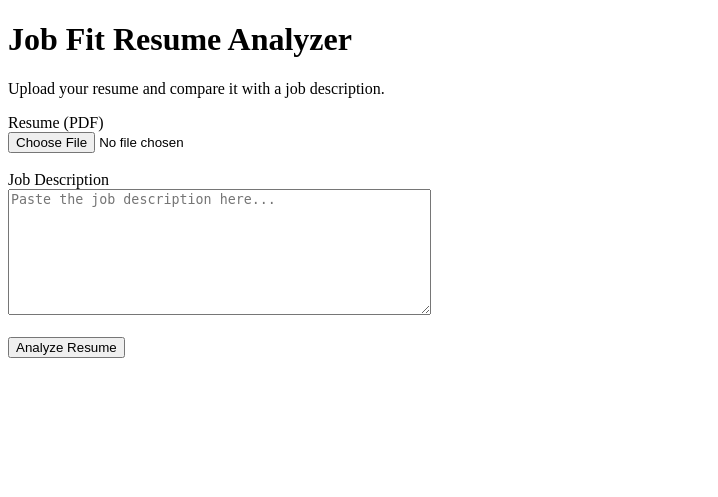
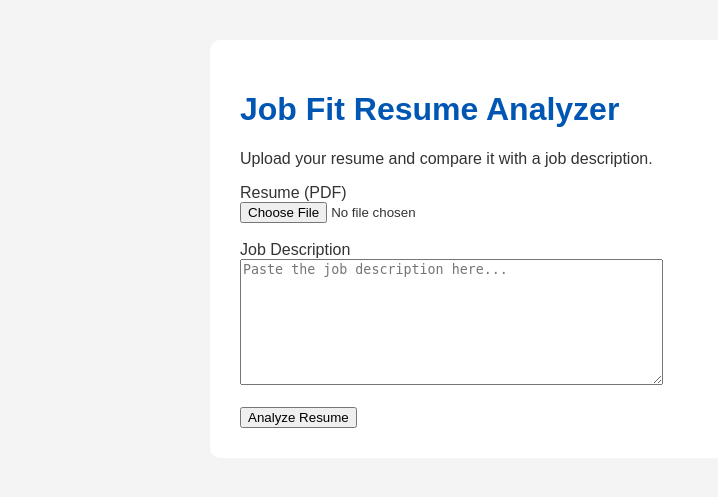
Before and after one commit to DiegoCP89/job-fit-resume-analyzer, a Flask app: page / in a window 1280 px wide. Shown: the top 497 px of the page, without its empty margins (0-718 px from the left). Run offline with Flask 3, Linux system fonts and the light colour scheme.

Commit message:
Add score color classification and CSS styling

```diff
--- a/app/main.py
+++ b/app/main.py
@@ -45,6 +45,13 @@ def analyze():
         normalized_job_description,
     )
 
+    if match_score >= 70:
+        score_class = "high-score"
+    elif match_score >= 40:
+        score_class = "medium-score"
+    else:
+        score_class = "low-score"
+
     print("\nMatched words:")
     print(matched_words)
 
@@ -70,11 +77,12 @@ def analyze():
     print(normalized_resume_text)
 
     return render_template(
-        "result.html",
-        matched_words=sorted(matched_words),
-        missing_words=sorted(missing_words),
-        match_score=match_score,
-    )
+    "result.html",
+    matched_words=sorted(matched_words),
+    missing_words=sorted(missing_words),
+    match_score=match_score,
+    score_class=score_class,
+)
 
 
 if __name__ == "__main__":
--- /dev/null
+++ b/app/static/css/style.css
@@ -0,0 +1,54 @@
+body {
+  font-family: Arial, Helvetica, sans-serif;
+  background-color: #f4f4f4;
+  color: #333333;
+  margin: 0;
+  padding: 40px;
+}
+
+main {
+  max-width: 800px;
+  margin: auto;
+  background-color: #ffffff;
+  padding: 30px;
+  border-radius: 10px;
+}
+
+h1 {
+  color: #0056b3;
+}
+
+h2 {
+  margin-top: 30px;
+}
+
+ul {
+  padding-left: 20px;
+}
+
+a {
+  display: inline-block;
+  margin-top: 30px;
+  text-decoration: none;
+  color: #0056b3;
+  font-weight: bold;
+}
+
+a:hover {
+  text-decoration: underline;
+}
+
+.high-score {
+  color: green;
+  font-weight: bold;
+}
+
+.medium-score {
+  color: orange;
+  font-weight: bold;
+}
+
+.low-score {
+  color: red;
+  font-weight: bold;
+}
--- a/app/templates/index.html
+++ b/app/templates/index.html
@@ -4,6 +4,10 @@
     <meta charset="UTF-8" />
     <meta name="viewport" content="width=device-width, initial-scale=1.0" />
     <title>Job Fit Resume Analyzer</title>
+    <link
+      rel="stylesheet"
+      href="{{ url_for('static', filename='css/style.css') }}"
+    />
   </head>
 
   <body>
--- a/app/templates/result.html
+++ b/app/templates/result.html
@@ -4,6 +4,10 @@
     <meta charset="UTF-8" />
     <meta name="viewport" content="width=device-width, initial-scale=1.0" />
     <title>Analysis Result</title>
+    <link
+      rel="stylesheet"
+      href="{{ url_for('static', filename='css/style.css') }}"
+    />
   </head>
 
   <body>
@@ -12,7 +16,7 @@
 
       <section>
         <h2>Match Score</h2>
-        <p>{{ "%.2f"|format(match_score) }}%</p>
+        <p class="{{ score_class }}">{{ "%.2f"|format(match_score) }}%</p>
       </section>
 
       <section>
```
Also changed, not shown: app/static/style.css (deleted).
